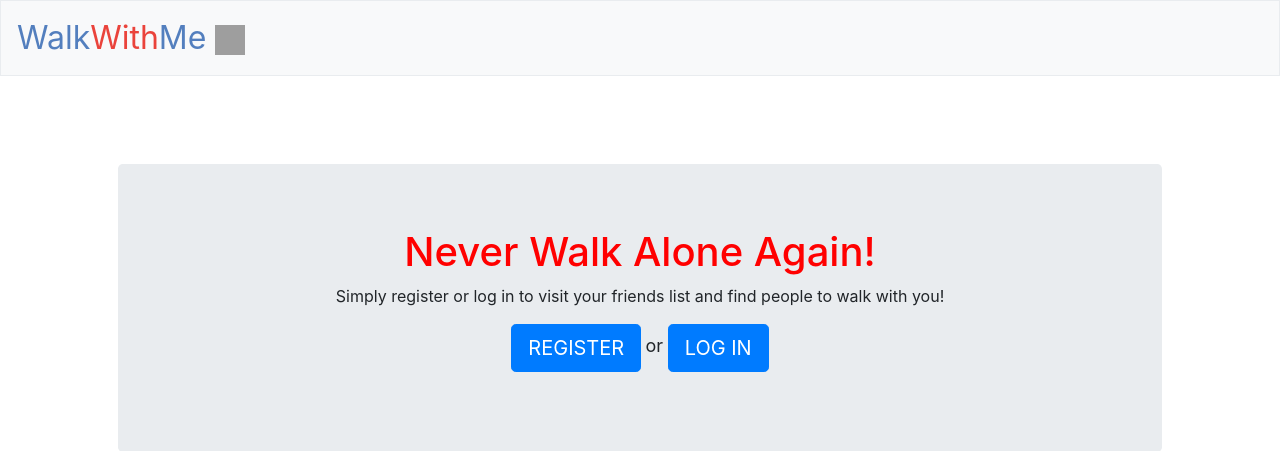
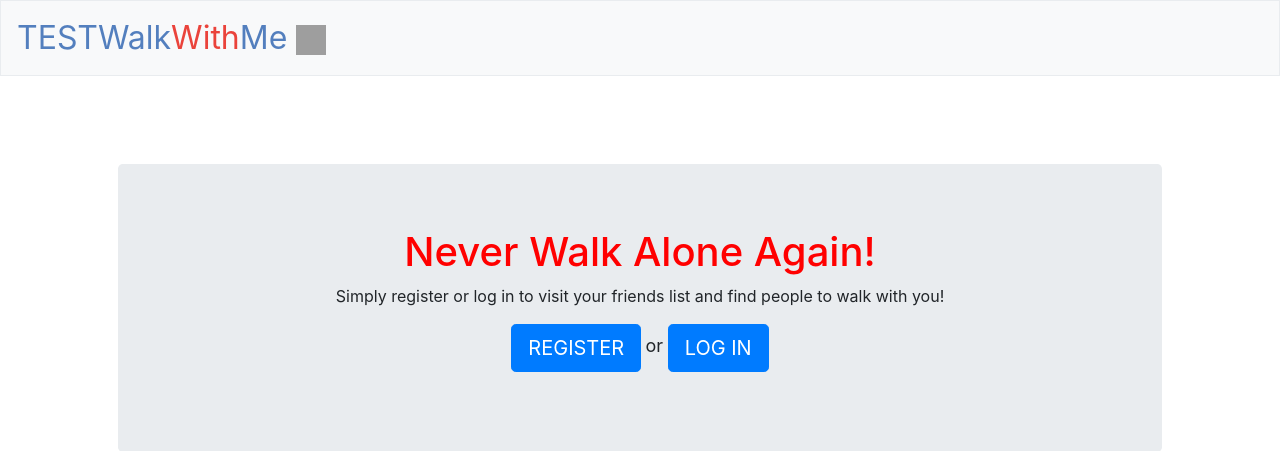
Before and after one commit to wcash/WalkWithMe, a Flask app: page / in a window 1280 px wide. Shown: the top 451 px of the page. Run offline with Flask 2, Linux system fonts and the light colour scheme; some libraries are stand-ins or nearby versions; grey boxes are pictures that could not be loaded.

Commit message:
Chris update 3

```diff
--- a/static/map.js
+++ b/static/map.js
@@ -152,8 +152,10 @@ function findDistance(start, end){
         travelMode: 'WALKING'
       }, function(response, status){
 
+        console.log("W");
 
       });
+      console.log("alksdjf");
 
 
 }
--- a/templates/layout.html
+++ b/templates/layout.html
@@ -33,7 +33,7 @@
     <body>
 
         <nav class="navbar navbar-expand-md navbar-light bg-light border">
-            <a class="navbar-brand" href="/"><span class="blue">Walk</span><span class="red">With</span><span class="blue">Me</span> <img src="https://emojipedia-us.s3.amazonaws.com/thumbs/240/apple/114/pedestrian_1f6b6.png" alt="Walking Emoji" height="30" width="30"></a>
+            <a class="navbar-brand" href="/"><span class="blue">TESTWalk</span><span class="red">With</span><span class="blue">Me</span> <img src="https://emojipedia-us.s3.amazonaws.com/thumbs/240/apple/114/pedestrian_1f6b6.png" alt="Walking Emoji" height="30" width="30"></a>
             <button aria-controls="navbar" aria-expanded="false" aria-label="Toggle navigation" class="navbar-toggler" data-target="#navbar" data-toggle="collapse" type="button">
                 <span class="navbar-toggler-icon"></span>
             </button>
```
